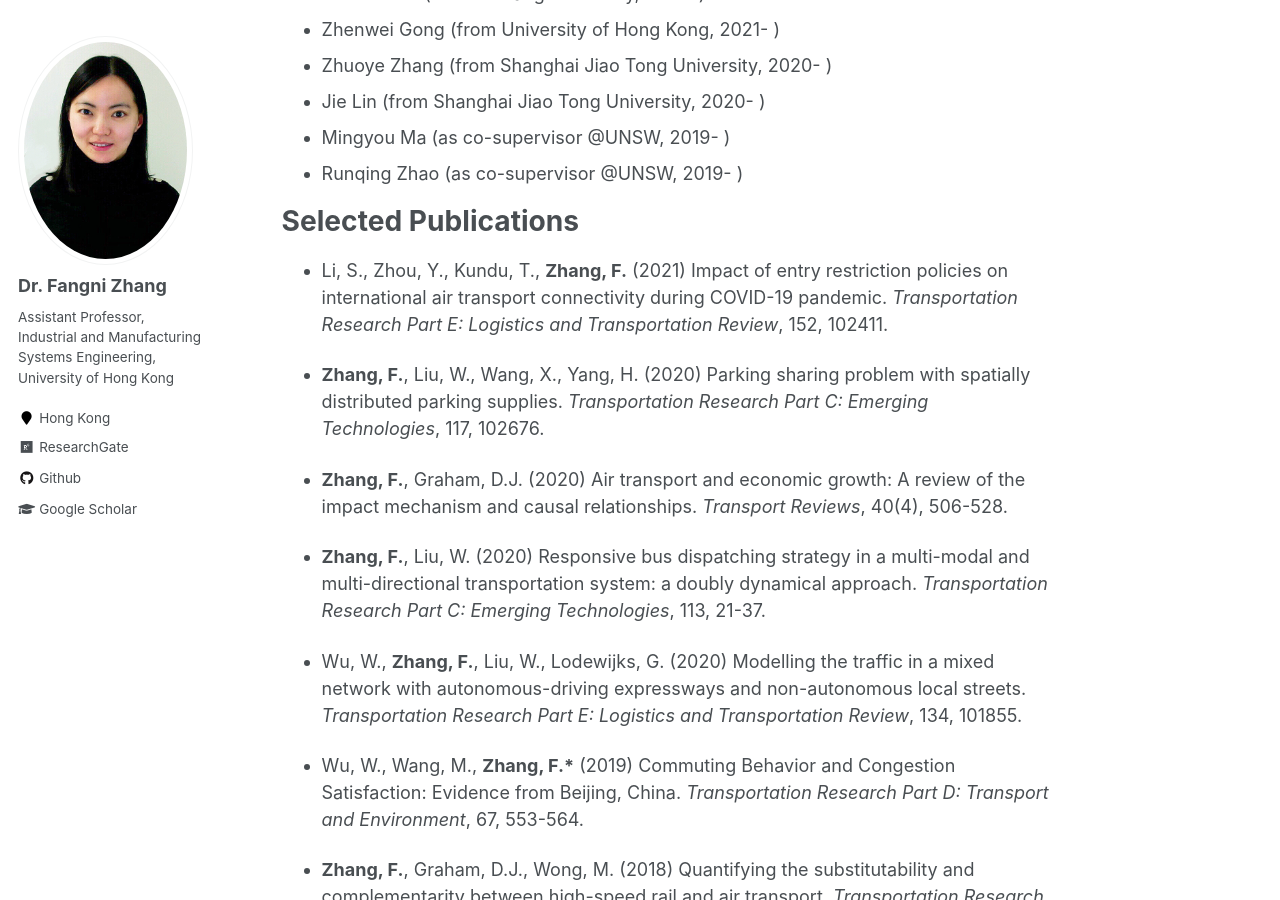
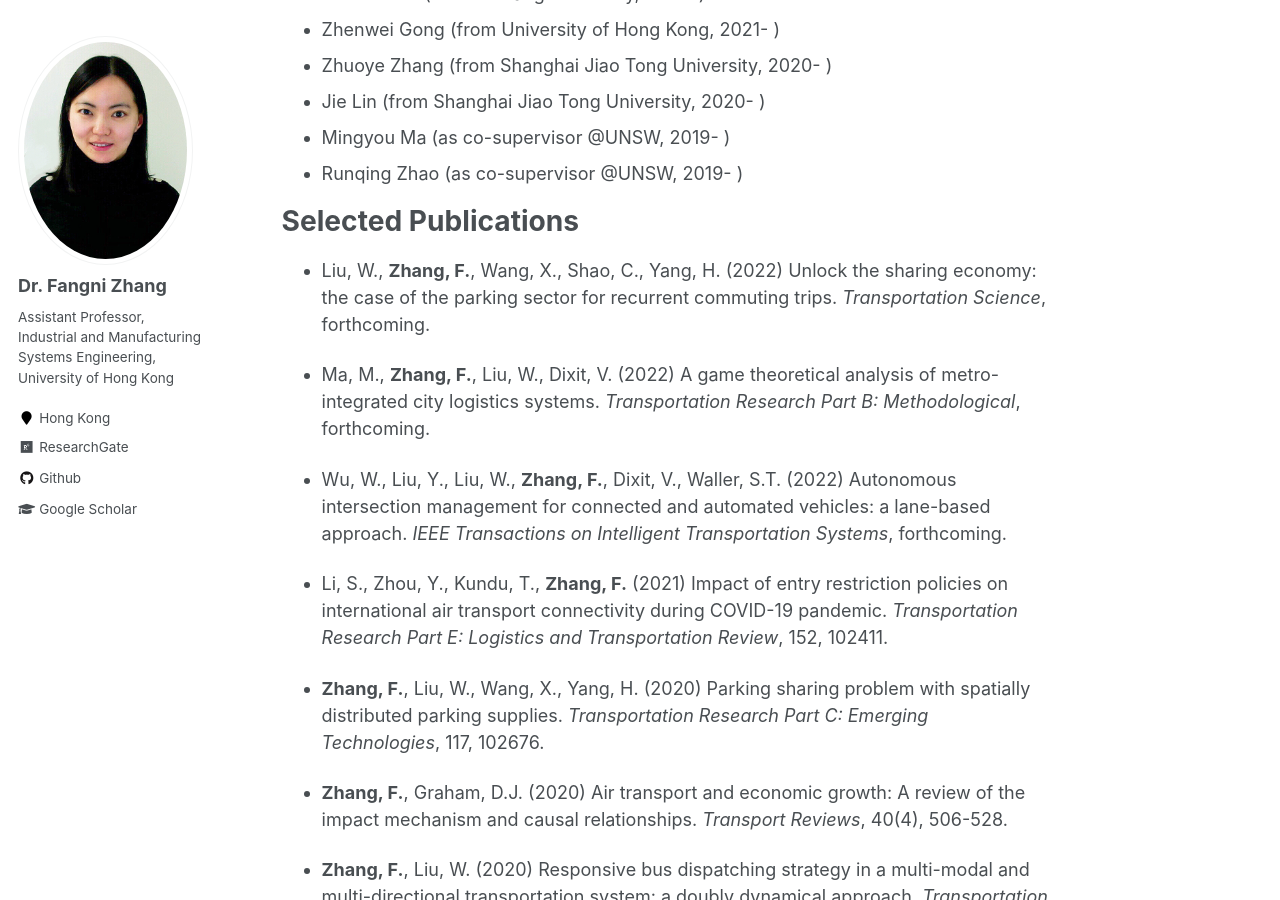
Before and after one commit to fangnizhang/fangnizhang.github.io, a Jekyll site: the page built from _pages/about.md, in a window 1280 px wide and 900 px high, scrolled down 1665 px. Built offline with Jekyll 4.4.1, drawn with Linux system fonts in a browser that asks for light colours.

Commit message:
Update about.md

```diff
--- a/_pages/about.md
+++ b/_pages/about.md
@@ -46,6 +46,12 @@ Research students
 
 Selected Publications
 ======
+- Liu, W., __Zhang, F.__, Wang, X., Shao, C., Yang, H. (2022) Unlock the sharing economy: the case of the parking sector for recurrent commuting trips. *Transportation Science*, forthcoming.
+
+- Ma, M., __Zhang, F.__, Liu, W., Dixit, V. (2022) A game theoretical analysis of metro-integrated city logistics systems. *Transportation Research Part B: Methodological*, forthcoming.
+
+- Wu, W., Liu, Y., Liu, W., __Zhang, F.__, Dixit, V., Waller, S.T. (2022) Autonomous intersection management for connected and automated vehicles: a lane-based approach. *IEEE Transactions on Intelligent Transportation Systems*, forthcoming.
+
 - Li, S., Zhou, Y., Kundu, T., __Zhang, F.__ (2021) Impact of entry restriction policies on international air transport connectivity during COVID-19 pandemic. *Transportation Research Part E: Logistics and Transportation Review*, 152, 102411.
 
 - __Zhang, F.__, Liu, W., Wang, X., Yang, H. (2020) Parking sharing problem with spatially distributed parking supplies. *Transportation Research Part C: Emerging Technologies*, 117, 102676.
```
